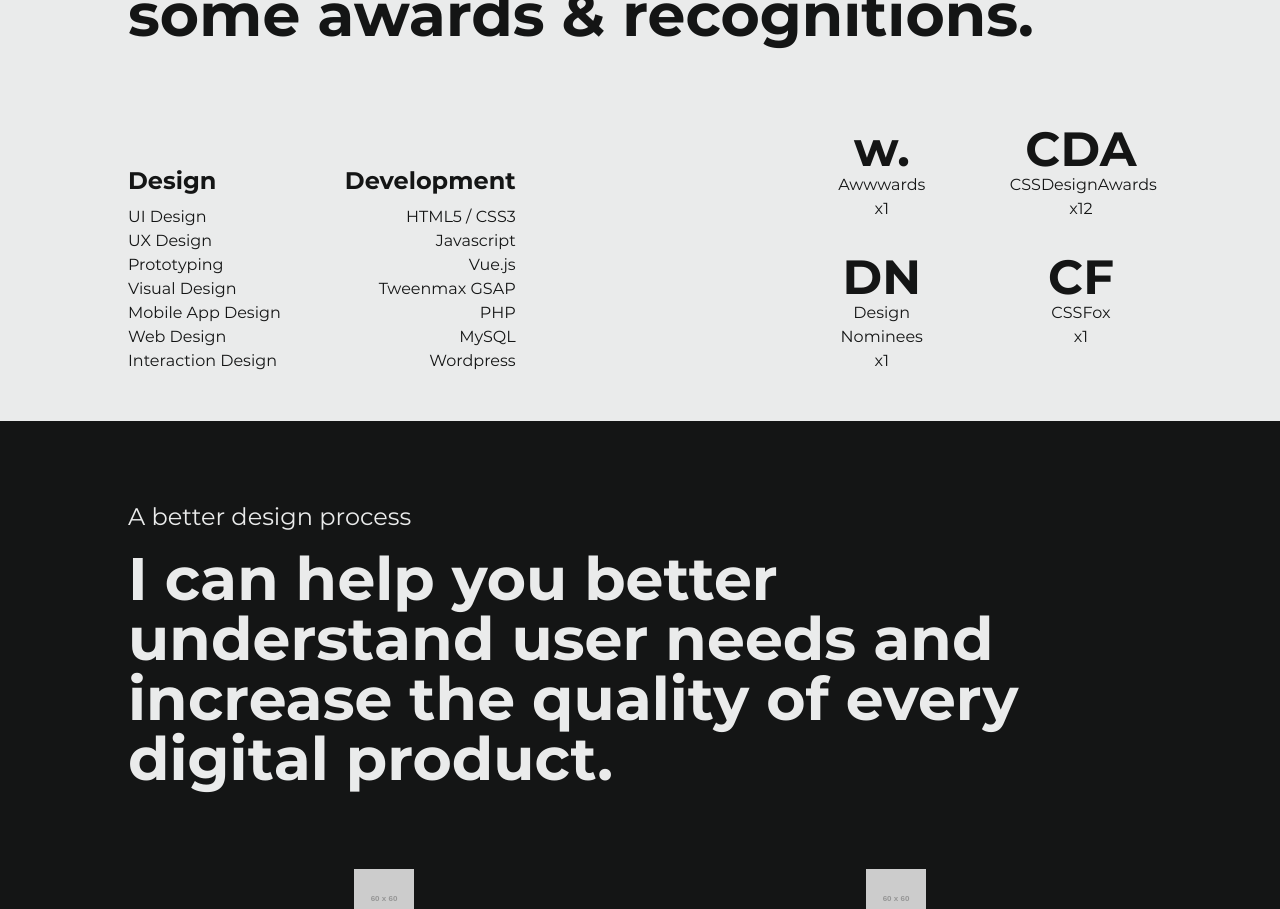
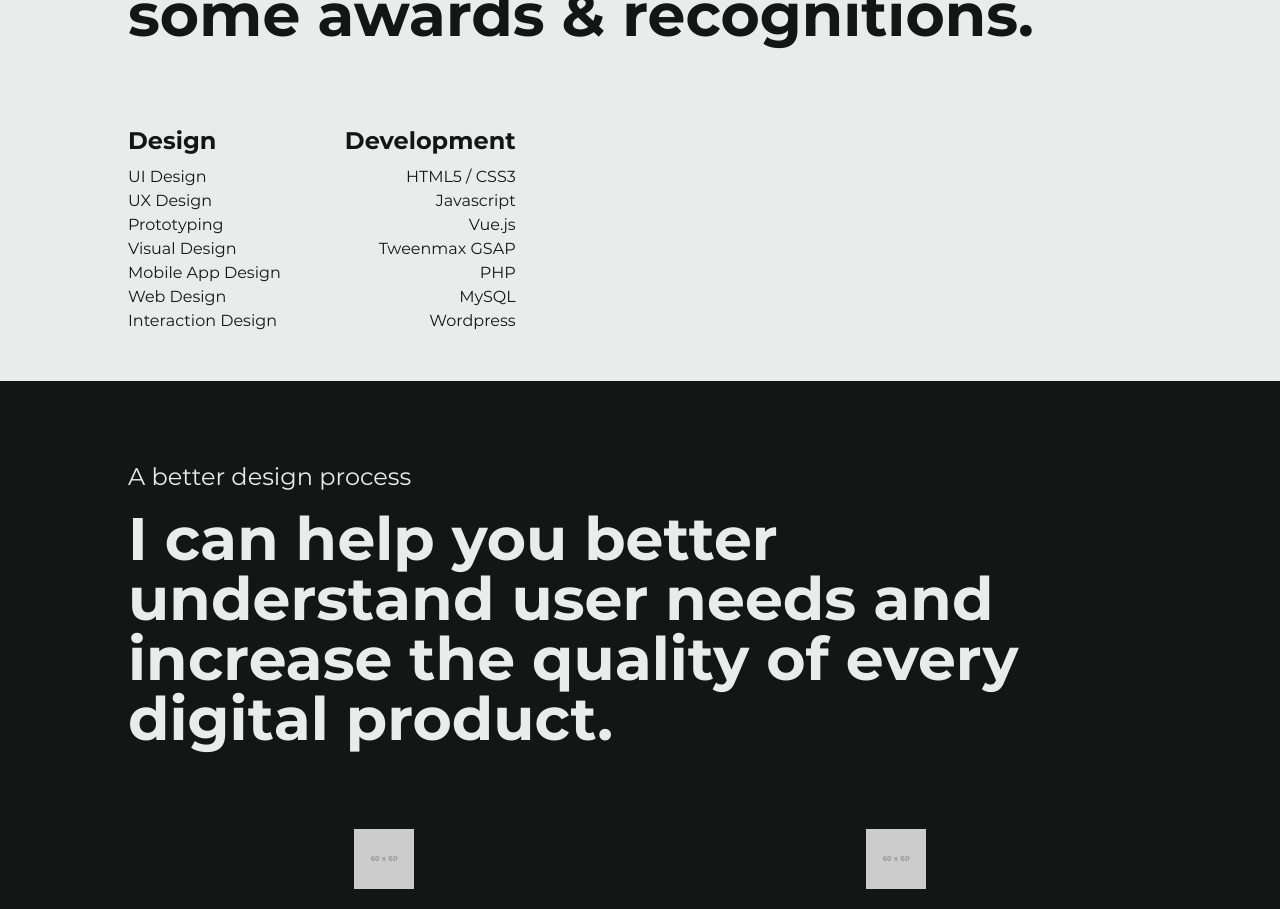
Before and after one commit to yogaajie2/porto, a Nuxt app: page / in a window 1280 px wide. Shown: the part 2500-3409 px from the top of the page. Built offline with nearby package versions, Linux system fonts and the light colour scheme.

Commit message:
content: Hide awards section

```diff
--- a/components/Skills.vue
+++ b/components/Skills.vue
@@ -29,7 +29,7 @@
           </div>
         </div>
 
-        <div class="flex flex-wrap text-center lg:justify-between lg:w-1/3">
+        <!-- <div class="flex flex-wrap text-center lg:justify-between lg:w-1/3">
           <div class="w-1/2 mb-16 md:w-1/4 lg:mb-8 lg:w-5/12">
             <span class="font-bold text-5xl">w.</span>
             <p>Awwwards</p>
@@ -53,7 +53,7 @@
             <p>CSSFox</p>
             <p>x1</p>
           </div>
-        </div>
+        </div> -->
       </div>
     </div>
   </section>
```
